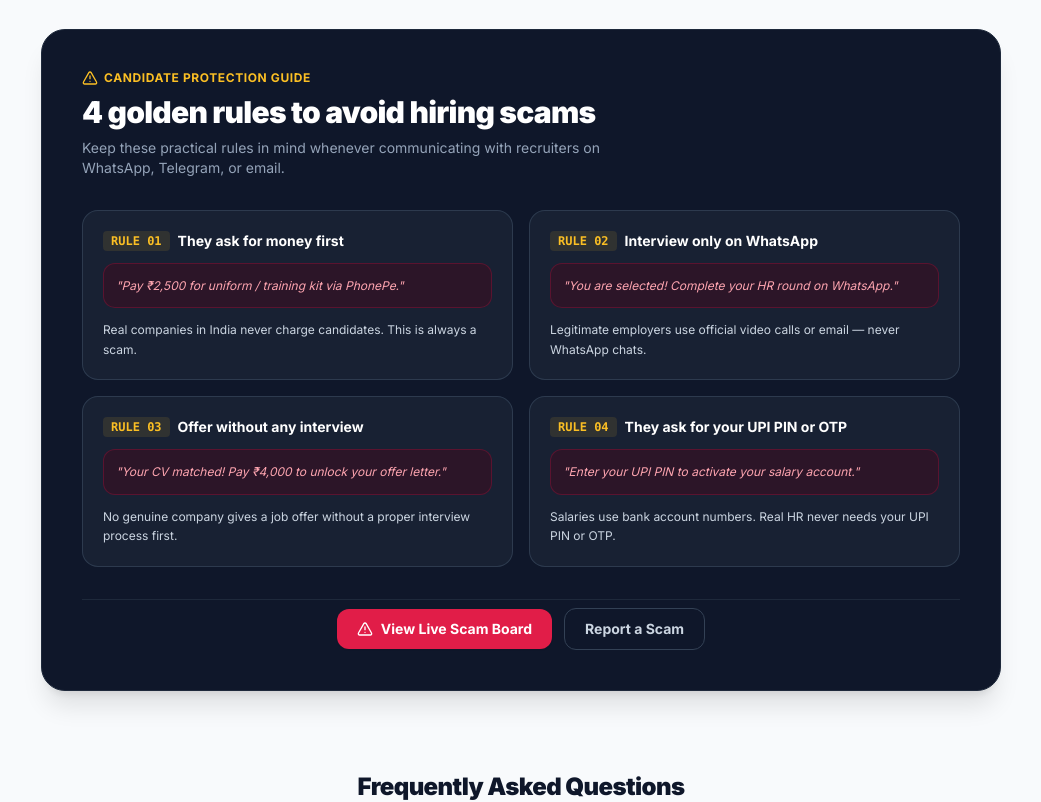
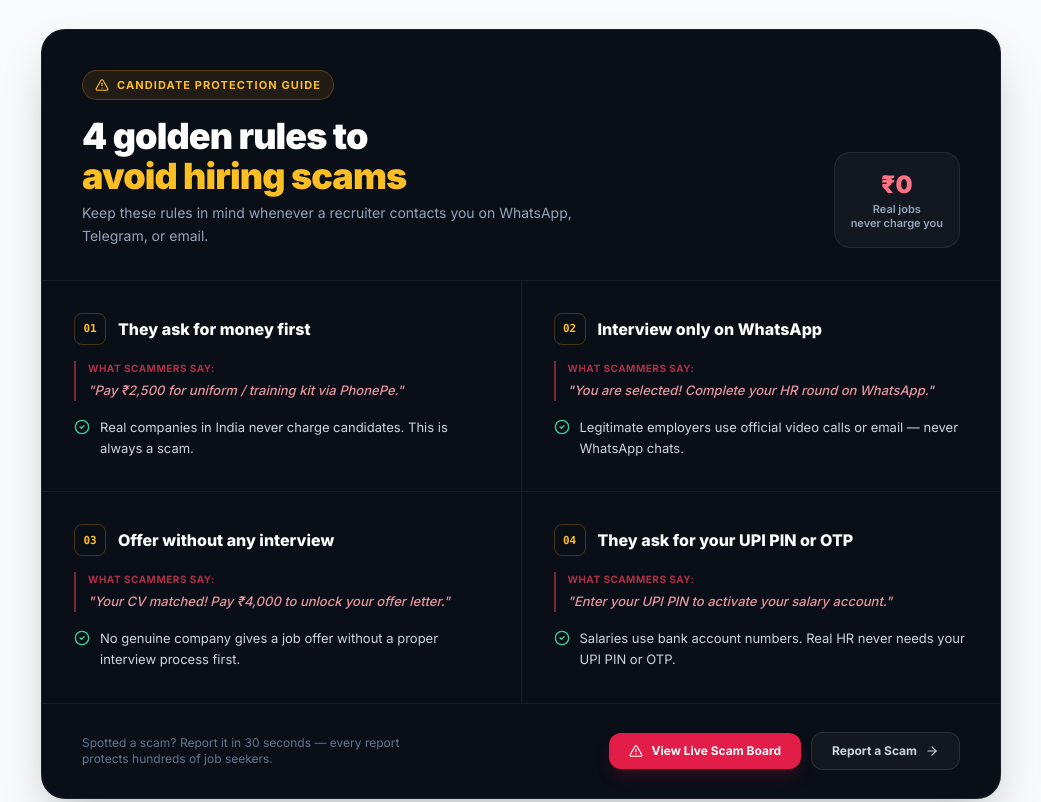
Before and after one commit to ksangam990-collab/trusthire, a React (Vite) app in the folder frontend/: page / in a window 1280 px wide. Shown: the part 2300-3102 px from the top of the page, without its empty margins (119-1160 px from the left). Built offline with nearby package versions, Linux system fonts and the light colour scheme; no server answers.

Commit message:
ui: rebuild candidate protection / golden rules section

```diff
--- a/frontend/src/pages/public/HomePage.jsx
+++ b/frontend/src/pages/public/HomePage.jsx
@@ -480,55 +480,109 @@ export default function HomePage() {
       </section>
 
       {/* ════════════════════════════════════════
-          SCAM RULES (High Contrast Candidate Shield)
+          SCAM RULES — Candidate Protection Guide
       ════════════════════════════════════════ */}
       <section className="max-w-5xl mx-auto px-4 sm:px-6 lg:px-8 mb-14 sm:mb-20">
-        <div className="bg-slate-900 dark:bg-[#090d16] border border-slate-800 rounded-3xl overflow-hidden p-6 sm:p-10 space-y-8 shadow-xl">
 
-          <div className="space-y-2">
-            <span className="text-xs font-bold uppercase text-amber-400 tracking-wider flex items-center gap-1.5">
-              <AlertTriangle className="w-4 h-4" />
-              <span>Candidate Protection Guide</span>
-            </span>
-            <h2 className="text-2xl sm:text-3xl font-black text-white tracking-tight">
-              4 golden rules to avoid hiring scams
+        {/* Outer shell — deep dark card */}
+        <div className="relative overflow-hidden rounded-3xl bg-[#0a0e17] border border-white/[0.07] shadow-2xl">
+
+          {/* Subtle amber glow top-left */}
+          <div className="absolute -top-24 -left-24 w-72 h-72 bg-amber-500/8 rounded-full blur-3xl pointer-events-none" />
+          <div className="absolute -bottom-16 -right-16 w-56 h-56 bg-rose-500/6 rounded-full blur-3xl pointer-events-none" />
+
+          {/* ── Header ── */}
+          <div className="relative px-6 sm:px-10 pt-8 sm:pt-10 pb-6 sm:pb-8 border-b border-white/[0.06]">
+
+            {/* Section label */}
+            <div className="inline-flex items-center gap-2 px-3 py-1.5 mb-4 rounded-full bg-amber-500/10 border border-amber-500/25 text-amber-400 text-[11px] font-bold uppercase tracking-widest">
+              <AlertTriangle className="w-3.5 h-3.5" />
+              Candidate Protection Guide
+            </div>
+
+            <div className="flex flex-col lg:flex-row lg:items-end lg:justify-between gap-4">
+              <div className="space-y-1.5">
+                <h2 className="text-2xl sm:text-3xl lg:text-4xl font-black text-white tracking-tight leading-tight">
+                  4 golden rules to<br className="hidden sm:block" />
+                  <span className="text-amber-400"> avoid hiring scams</span>
                 </h2>
-            <p className="text-xs sm:text-sm text-slate-400 max-w-xl">
-              Keep these practical rules in mind whenever communicating with recruiters on WhatsApp, Telegram, or email.
+                <p className="text-sm text-slate-400 max-w-lg leading-relaxed">
+                  Keep these rules in mind whenever a recruiter contacts you on WhatsApp, Telegram, or email.
                 </p>
               </div>
 
-          <div className="grid grid-cols-1 sm:grid-cols-2 gap-4">
+              {/* Stat callout */}
+              <div className="flex-shrink-0 p-3 sm:p-4 rounded-2xl bg-white/[0.04] border border-white/[0.08] text-center min-w-[120px]">
+                <div className="text-2xl font-black text-rose-400">₹0</div>
+                <div className="text-[11px] text-slate-400 font-semibold mt-0.5 leading-tight">
+                  Real jobs<br/>never charge you
+                </div>
+              </div>
+            </div>
+          </div>
+
+          {/* ── Rules grid ── */}
+          <div className="relative grid grid-cols-1 sm:grid-cols-2 gap-px bg-white/[0.05]">
             {SCAM_RULES.map((r, i) => (
-              <div key={i} className="p-5 rounded-2xl bg-slate-800/60 border border-slate-700/80 space-y-3">
-                <div className="flex items-center gap-2">
-                  <span className="text-xs font-mono font-black text-amber-400 bg-amber-400/10 px-2 py-0.5 rounded">
-                    RULE {r.n}
+              <div
+                key={i}
+                className="bg-[#0a0e17] p-6 sm:p-8 space-y-4 hover:bg-white/[0.02] transition-colors duration-200"
+              >
+                {/* Rule number + title row */}
+                <div className="flex items-start gap-3">
+                  {/* Number badge */}
+                  <div className="flex-shrink-0 w-8 h-8 rounded-lg bg-amber-500/12 border border-amber-500/25 flex items-center justify-center">
+                    <span className="text-[11px] font-black font-mono text-amber-400 leading-none">
+                      {r.n}
                     </span>
-                  <h4 className="font-bold text-white text-sm">{r.title}</h4>
                   </div>
-                <div className="p-3 bg-rose-950/40 border border-rose-900/50 rounded-xl">
-                  <p className="text-xs text-rose-300 italic leading-relaxed">{r.flag}</p>
+                  <h4 className="font-extrabold text-white text-sm sm:text-base leading-snug pt-1">
+                    {r.title}
+                  </h4>
                 </div>
-                <p className="text-xs text-slate-300 leading-relaxed">{r.truth}</p>
+
+                {/* Scam phrase quote */}
+                <div className="relative pl-3 border-l-2 border-rose-500/50">
+                  <div className="text-[10px] font-bold uppercase tracking-wider text-rose-500/70 mb-1">
+                    What scammers say:
+                  </div>
+                  <p className="text-xs sm:text-[13px] text-rose-300/90 italic leading-relaxed font-medium">
+                    {r.flag}
+                  </p>
+                </div>
+
+                {/* Truth */}
+                <div className="flex items-start gap-2.5">
+                  <CheckCircle2 className="w-4 h-4 text-emerald-400 flex-shrink-0 mt-0.5" />
+                  <p className="text-xs sm:text-[13px] text-slate-300 leading-relaxed">
+                    {r.truth}
+                  </p>
+                </div>
               </div>
             ))}
           </div>
 
-          <div className="pt-2 border-t border-slate-800 flex flex-col sm:flex-row items-center justify-center gap-3">
+          {/* ── Footer CTA ── */}
+          <div className="relative px-6 sm:px-10 py-6 sm:py-7 border-t border-white/[0.06] flex flex-col sm:flex-row items-center justify-between gap-4">
+            <p className="text-xs text-slate-500 text-center sm:text-left max-w-xs">
+              Spotted a scam? Report it in 30 seconds — every report protects hundreds of job seekers.
+            </p>
+            <div className="flex flex-col sm:flex-row items-center gap-2.5 w-full sm:w-auto">
               <Link
                 to="/fraud-board"
-              className="w-full sm:w-auto px-5 py-2.5 bg-rose-600 hover:bg-rose-700 text-white font-bold text-xs sm:text-sm rounded-xl transition flex items-center justify-center gap-2 cursor-pointer shadow-sm"
+                className="w-full sm:w-auto inline-flex items-center justify-center gap-2 px-5 py-2.5 rounded-xl bg-rose-600 hover:bg-rose-500 text-white text-xs font-bold transition-all duration-150 shadow-lg shadow-rose-900/30 cursor-pointer"
               >
-              <AlertTriangle className="w-4 h-4" />
-              <span>View Live Scam Board</span>
+                <AlertTriangle className="w-3.5 h-3.5" />
+                View Live Scam Board
               </Link>
               <Link
                 to="/report-fraud"
-              className="w-full sm:w-auto px-5 py-2.5 border border-slate-700 hover:border-slate-500 text-slate-300 hover:text-white font-bold text-xs sm:text-sm rounded-xl transition flex items-center justify-center cursor-pointer"
+                className="w-full sm:w-auto inline-flex items-center justify-center gap-2 px-5 py-2.5 rounded-xl border border-white/10 hover:border-white/20 bg-white/[0.04] hover:bg-white/[0.07] text-slate-300 hover:text-white text-xs font-bold transition-all duration-150 cursor-pointer"
               >
-              <span>Report a Scam</span>
+                Report a Scam
+                <ArrowRight className="w-3.5 h-3.5" />
               </Link>
+            </div>
           </div>
 
         </div>
```
Lines whose indentation alone changed are shown as unchanged.
